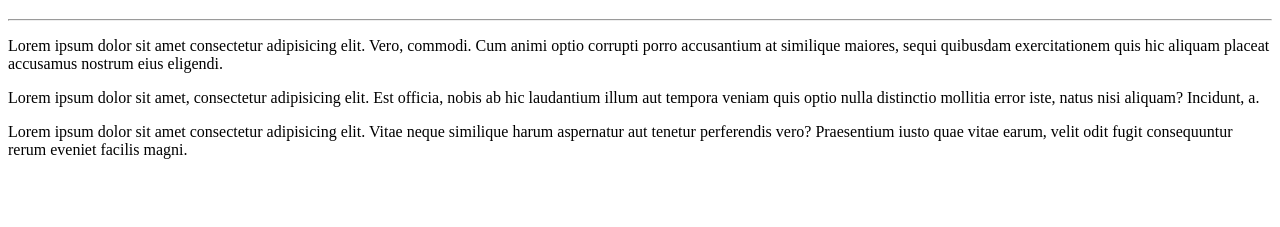
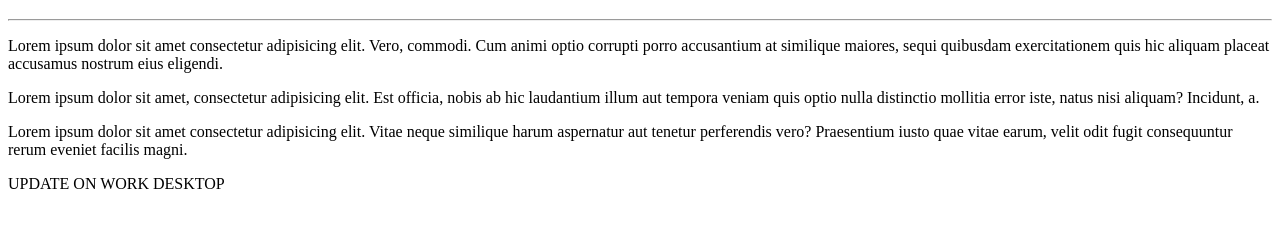
Before and after one commit to csfernandes/Ola-Mundo, a plain HTML site: page site-exemplo/index.html in a window 1280 px wide. Shown: the part 61-288 px from the top of the page. Drawn offline with Linux system fonts and the light colour scheme.

Commit message:
update in work desktop

```diff
--- a/site-exemplo/index.html
+++ b/site-exemplo/index.html
@@ -12,5 +12,6 @@
     <p>Lorem ipsum dolor sit amet consectetur adipisicing elit. Vero, commodi. Cum animi optio corrupti porro accusantium at similique maiores, sequi quibusdam exercitationem quis hic aliquam placeat accusamus nostrum eius eligendi.</p>
     <p>Lorem ipsum dolor sit amet, consectetur adipisicing elit. Est officia, nobis ab hic laudantium illum aut tempora veniam quis optio nulla distinctio mollitia error iste, natus nisi aliquam? Incidunt, a.</p>
     <p>Lorem ipsum dolor sit amet consectetur adipisicing elit. Vitae neque similique harum aspernatur aut tenetur perferendis vero? Praesentium iusto quae vitae earum, velit odit fugit consequuntur rerum eveniet facilis magni.</p>
+    <p>UPDATE ON WORK DESKTOP</p>
 </body>
 </html>
```
